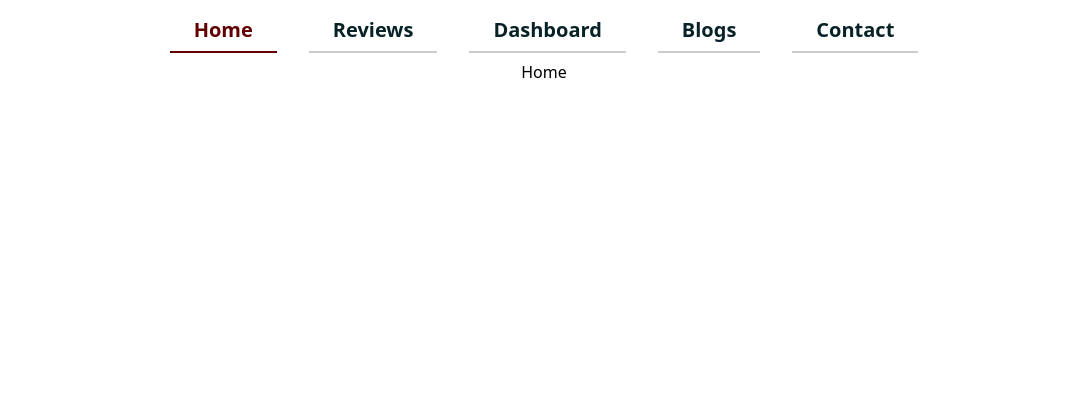
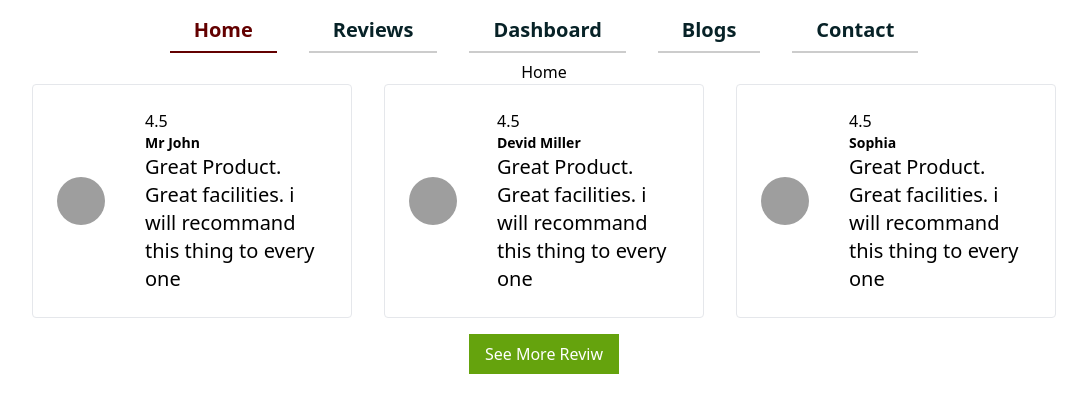
Before and after one commit to asaduzzaman599/product-analysis-website, a React (Create React App) app: page /home in a window 1280 px wide. Shown: the top 412 px of the page, without its empty margins (96-1183 px from the left). Built offline with nearby package versions, Linux system fonts and the light colour scheme; grey boxes are pictures that could not be loaded.

Commit message:
review added in home component

```diff
--- a/src/Components/Home/Home.js
+++ b/src/Components/Home/Home.js
@@ -1,9 +1,22 @@
 import React from 'react';
+import { useNavigate } from 'react-router-dom';
+import { useReviews } from '../../hook/useReviews';
+import Review from '../Review/Review';
 
 const Home = () => {
+    const [allReviews,setReviews] = useReviews()
+    const navigate = useNavigate();
+    const reviews = allReviews.slice(0,3);
+    console.log(reviews)
     return (
-        <div>
+        <div >
             <h4>Home</h4>
+            <div className=' w-4/5 mx-auto grid gap-8 grid-cols-3'>
+                {
+                    reviews.map(review=><Review review={review} key={review.id}></Review>)
+                }
+            </div>
+            <button className='py-2 px-4 bg-lime-600 text-white mt-4' onClick={()=>navigate('/reviews')}>See More Reviw</button>
         </div>
     );
 };
```
